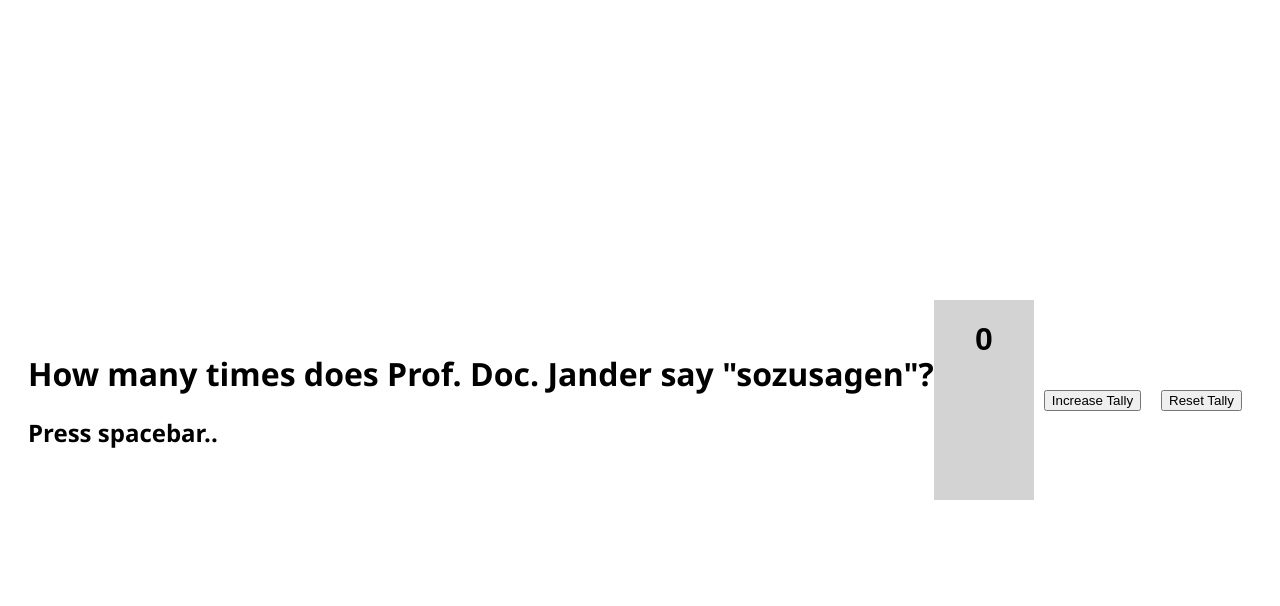
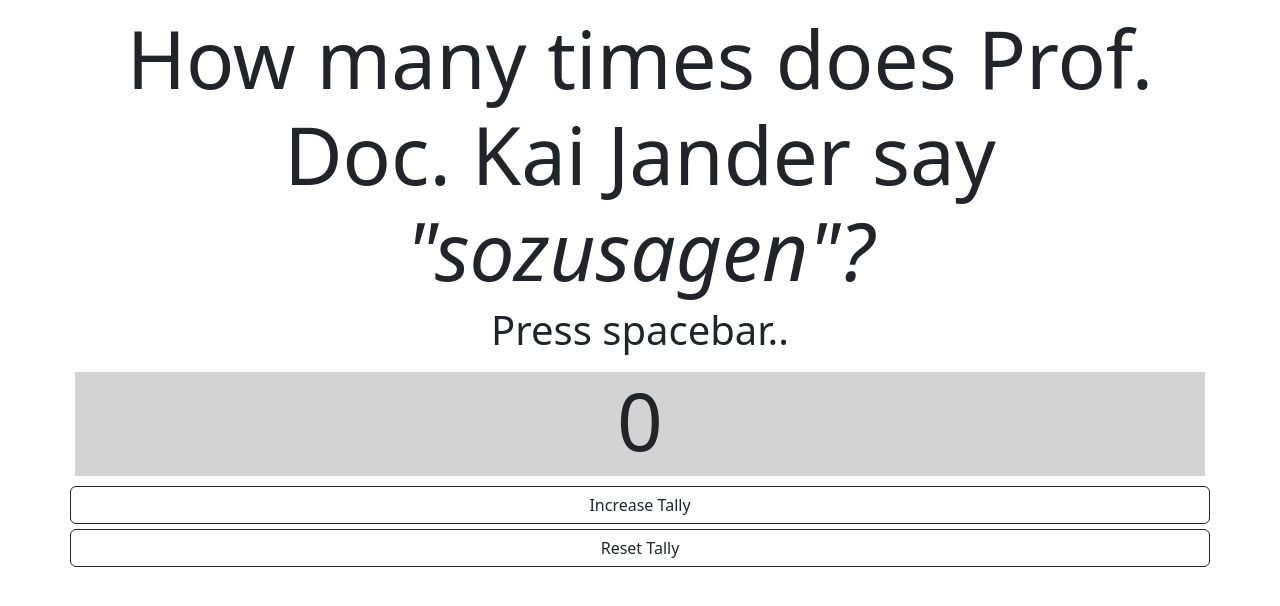
Before and after one commit to krusadejr/kai-jander-sozusagen, a plain HTML site: page index.html in a window 1280 px wide. Drawn offline with nearby package versions, Linux system fonts and the light colour scheme.

Commit message:
Add files via upload

```diff
--- a/index.html
+++ b/index.html
@@ -2,20 +2,36 @@
 <html>
 <head>
     <meta charset="UTF-8">
-    <meta name="viewport" content="width=device-width, initial-scale=1">
+    <meta name="viewport" content="width=device-width, initial-scale=1.0">
     <title>Tally Score</title>
     <link rel="stylesheet" type="text/css" href="styles.css">
+    <link href="https://cdn.jsdelivr.net/npm/bootstrap@5.3.2/dist/css/bootstrap.min.css" rel="stylesheet" integrity="sha384-T3c6CoIi6uLrA9TneNEoa7RxnatzjcDSCmG1MXxSR1GAsXEV/Dwwykc2MPK8M2HN" crossorigin="anonymous">
 </head>
 <body>
-    <div id="titleText">
-        <h1>How many times does Prof. Doc. Jander say "sozusagen"?</h1>
-        <h2>Press spacebar..</h2>
+    <div class="container">
+        <div class="row">
+            <div id="titleText" class="col">
+                <h1 class="display-1">How many times does Prof. Doc. Kai Jander say <span><b><i>"sozusagen"?</i></b></span></h1>
+                <h6 class="display-6">Press spacebar..</h6>
+            </div>
+        </div>
+
+        <div class="row">
+            <div id="tally-container" class="col">
+                <h1 id="score" class="display-1">0</h1>
+            </div>
+        </div>
+
+        <div class="row">
+            <button id="increaseButton" class="btn btn-outline-dark">Increase Tally</button>
+        </div>
+
+        <div class="row">
+            <button id="resetButton" class="btn btn-outline-dark">Reset Tally</button>
+        </div>
+
     </div>
-    <div id="tally-container">
-        <h1 id="score">0</h1>
-    </div>
-    <button id="increaseButton">Increase Tally</button>
-    <button id="resetButton">Reset Tally</button>
+
     <script src="script.js"></script>
 </body>
 </html>
--- a/styles.css
+++ b/styles.css
@@ -1,27 +1,21 @@
-body {
+* {
+    margin: 5px;
+}
+
+
+#titleText {
+    text-align: center;
+}
+
+#tally-container {
     display: flex;
     justify-content: center;
     align-items: center;
-    height: 100vh;
-    margin: 0;
-    font-family: Arial, sans-serif;
-}
-
-#titleText {
-    font-family: 'Segoe UI', Tahoma, Geneva, Verdana, sans-serif;
-}
-
-#tally-container {
-    width: 100px;
-    height: 200px;
     background-color: lightgray;
     text-align: center;
     cursor: pointer;
 }
 
-button {
-    margin: 10px;
-}
 
 @media (max-width: 768px) {
     #tally-container {
```
